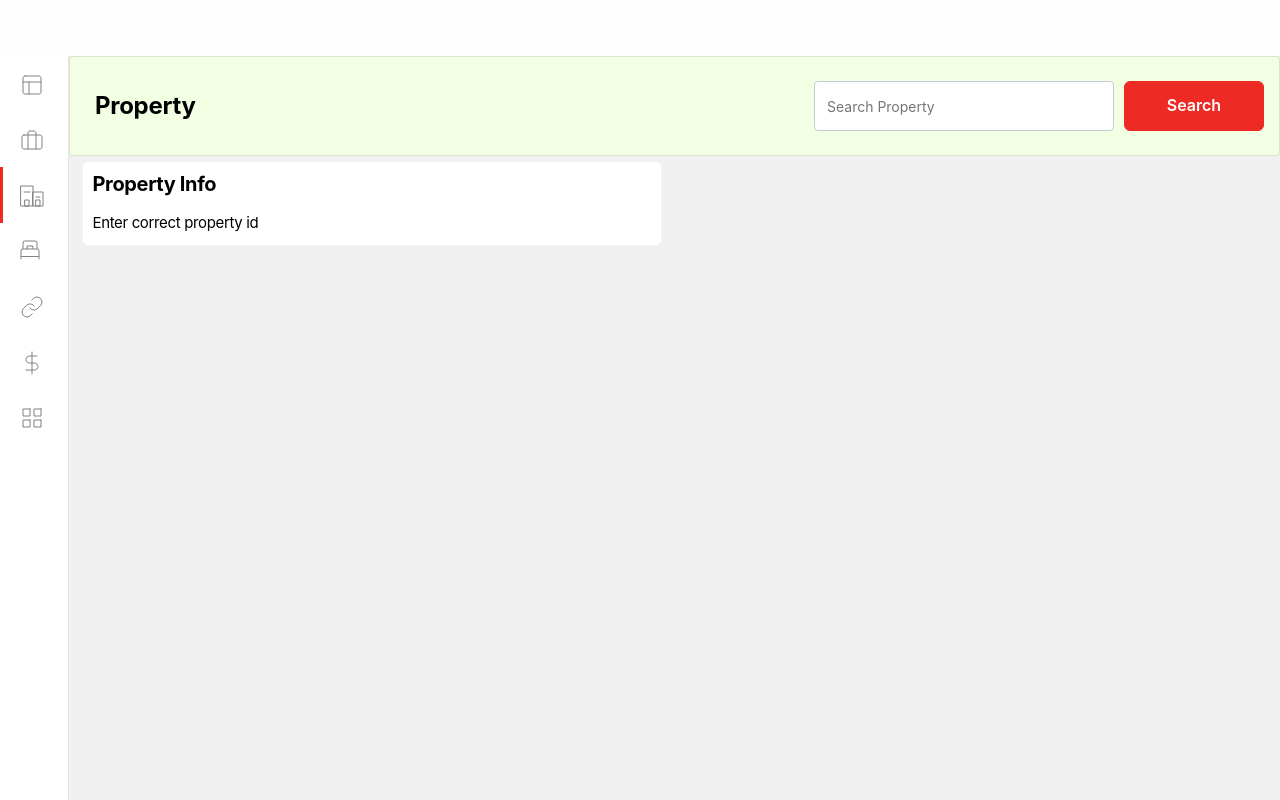
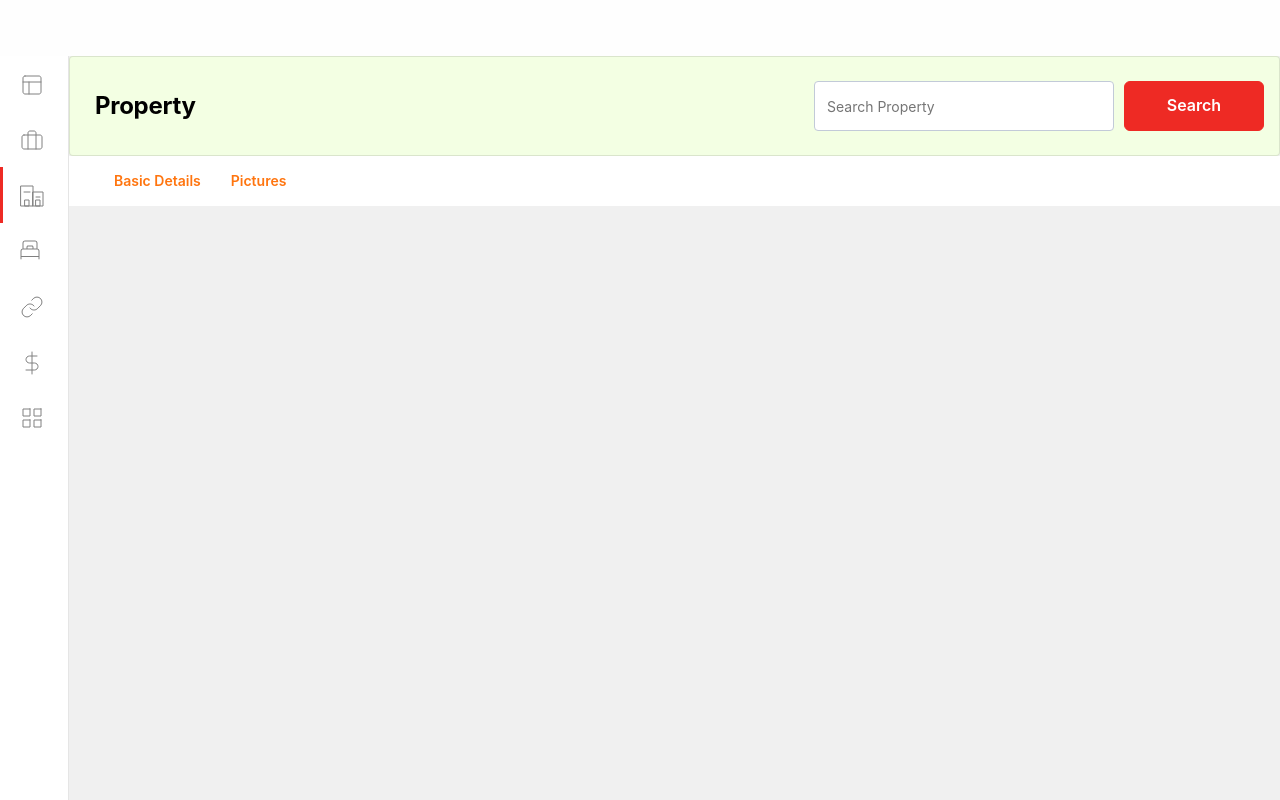
Before and after one commit to abhishekkumaroyo/cm-ui-react, a React (Create React App) app: page /property in a window 1280 px wide. Built offline with nearby package versions, Linux system fonts and the light colour scheme.

Commit message:
property nav and routes

```diff
--- a/src/actions/searchActions.js
+++ b/src/actions/searchActions.js
@@ -33,8 +33,15 @@ export const saveSearchResult = (data) => {
 export const errorFetchingSearch = (error) => {
     console.log('error');
     console.log(error.response);
-    return {
-        type: INVALID_SEARCH,
-        payload: error.response.data
-    };
+    if (error.response) {
+        return {
+            type: INVALID_SEARCH,
+            payload: error.response.data
+        };
+    } else {
+        return {
+            type: INVALID_SEARCH,
+            payload: 'server error'
+        };
+    }
 };
--- /dev/null
+++ b/src/components/ContentNav/index.js
@@ -0,0 +1,24 @@
+import { NavContainer, NavItems } from './styles';
+import { BrowserRouter as Router, Switch, Route, Link, useRouteMatch, withRouter } from 'react-router-dom';
+
+import React from 'react';
+
+export default function ContentNav() {
+    let match = useRouteMatch();
+    return (
+        <div>
+            <NavContainer>
+                <NavItems>
+                    <Link to={`${match.url}/basic`} style={{ textDecoration: 'none' }}>
+                        Basic Details
+                    </Link>
+                </NavItems>
+                <NavItems>
+                    <Link to={`${match.url}/pictures`} style={{ textDecoration: 'none' }}>
+                        Pictures
+                    </Link>
+                </NavItems>
+            </NavContainer>
+        </div>
+    );
+}
--- /dev/null
+++ b/src/components/ContentNav/styles.js
@@ -0,0 +1,29 @@
+import styled from 'styled-components/macro';
+
+export const NavContainer = styled.div`
+    width: 100%;
+    min-height: 50px;
+    background-color: white;
+    display: flex;
+    flex-direction: row;
+    padding: 0 30px;
+    /* border: 1px solid #f2f2f2;
+    box-sizing: border-box;
+    border-radius: 6px;
+    box-shadow: none;
+    //width: 40%;
+    background-color: white;
+    margin: 5px;
+    padding: 10px; */
+    /* flex-basis: calc(50% - 10px);
+    min-width: calc(100% * (1 / 4) - 1px); */
+`;
+
+export const NavItems = styled.div`
+    margin: auto 15px;
+    font-style: normal;
+    font-size: 14px;
+    line-height: 24px;
+    cursor: pointer;
+    font-weight: 500;
+`;
--- /dev/null
+++ b/src/desktop-containers/PropertyBody/BasicDetails.js
@@ -0,0 +1,44 @@
+import React from 'react';
+
+import PropertyCard from '../../components/PropertyCard';
+
+import { PropertyColumn, StyledImage } from './styles';
+
+export default function BasicDetails(props) {
+    return (
+        <div>
+            <PropertyColumn>
+                {props.home.property ? (
+                    <PropertyCard title="Property Info">
+                        <div>Property name: {props.home.property.propertyName}</div>
+                        <div>Property Id: {props.home.property.propertyId}</div>
+                        <div>Property url: {props.home.property.propertyUrl}</div>
+                    </PropertyCard>
+                ) : (
+                    <PropertyCard title="Property Info">Enter correct property id</PropertyCard>
+                )}
+            </PropertyColumn>
+            <PropertyColumn>
+                {props.home.property ? (
+                    <div>
+                        <PropertyCard title="Property mappings">
+                            {props.home.mapping.map((item, index) => (
+                                <div key={index}>
+                                    {' '}
+                                    <span>cmId: {item.cmId} | </span> <span>cmHotelId: {item.cmHotelId} | </span>
+                                </div>
+                            ))}
+                        </PropertyCard>
+                        <PropertyCard title="Property images">
+                            {props.home.property.content.images.map((item, index) => (
+                                <span key={index}>
+                                    <StyledImage src={item.url} />
+                                </span>
+                            ))}
+                        </PropertyCard>
+                    </div>
+                ) : null}
+            </PropertyColumn>
+        </div>
+    );
+}
--- a/src/desktop-containers/PropertyBody/index.js
+++ b/src/desktop-containers/PropertyBody/index.js
@@ -8,6 +8,8 @@ import ContentMenu from '../../components/ContentMenu';
 import Searchbar from '../../components/Searchbar';
 import { SearchError, PropertyColumn, StyledImage } from './styles';
 import PropertyCard from '../../components/PropertyCard';
+import ContentNav from '../../components/ContentNav';
+import BasicDetails from './BasicDetails';
 
 class PropertyBody extends Component {
     componentDidMount() {
@@ -25,39 +27,17 @@ class PropertyBody extends Component {
                     <Searchbar>{this.props.home.searchError ? ErrorMessage : null}</Searchbar>
                 </ContentMenu>
 
-                <PropertyColumn>
-                    {this.props.home.property ? (
-                        <PropertyCard title="Property Info">
-                            <div>Property name: {this.props.home.property.propertyName}</div>
-                            <div>Property Id: {this.props.home.property.propertyId}</div>
-                            <div>Property url: {this.props.home.property.propertyUrl}</div>
-                        </PropertyCard>
-                    ) : (
-                        <PropertyCard title="Property Info">Enter correct property id</PropertyCard>
-                    )}
-                </PropertyColumn>
-                <PropertyColumn>
-                    {this.props.home.property ? (
-                        <div>
-                            <PropertyCard title="Property mappings">
-                                {this.props.home.mapping.map((item, index) => (
-                                    <div key={index}>
-                                        {' '}
-                                        <span>cmId: {item.cmId} | </span> <span>cmHotelId: {item.cmHotelId} | </span>
-                                    </div>
-                                ))}
-                            </PropertyCard>
-                            <PropertyCard title="Property images">
-                                {this.props.home.property.content.images.map((item, index) => (
-                                    <span key={index}>
-                                        {/* <StyledImage src={item.url} /> */}
-                                        <StyledImage src={item.url} />
-                                    </span>
-                                ))}
-                            </PropertyCard>
-                        </div>
-                    ) : null}
-                </PropertyColumn>
+                <ContentNav />
+
+                <Switch>
+                    <Route path="/property/basic">
+                        <BasicDetails home={this.props.home} />
+                    </Route>
+
+                    <Route path="/property/pictures">
+                        <div>pictures</div>
+                    </Route>
+                </Switch>
             </div>
         );
     }
```
Also changed, not shown: src/router-desktop.js (added, +9 -0 lines), src/components/ContentNav/const.js (added), src/routes-desktop.js (added).
